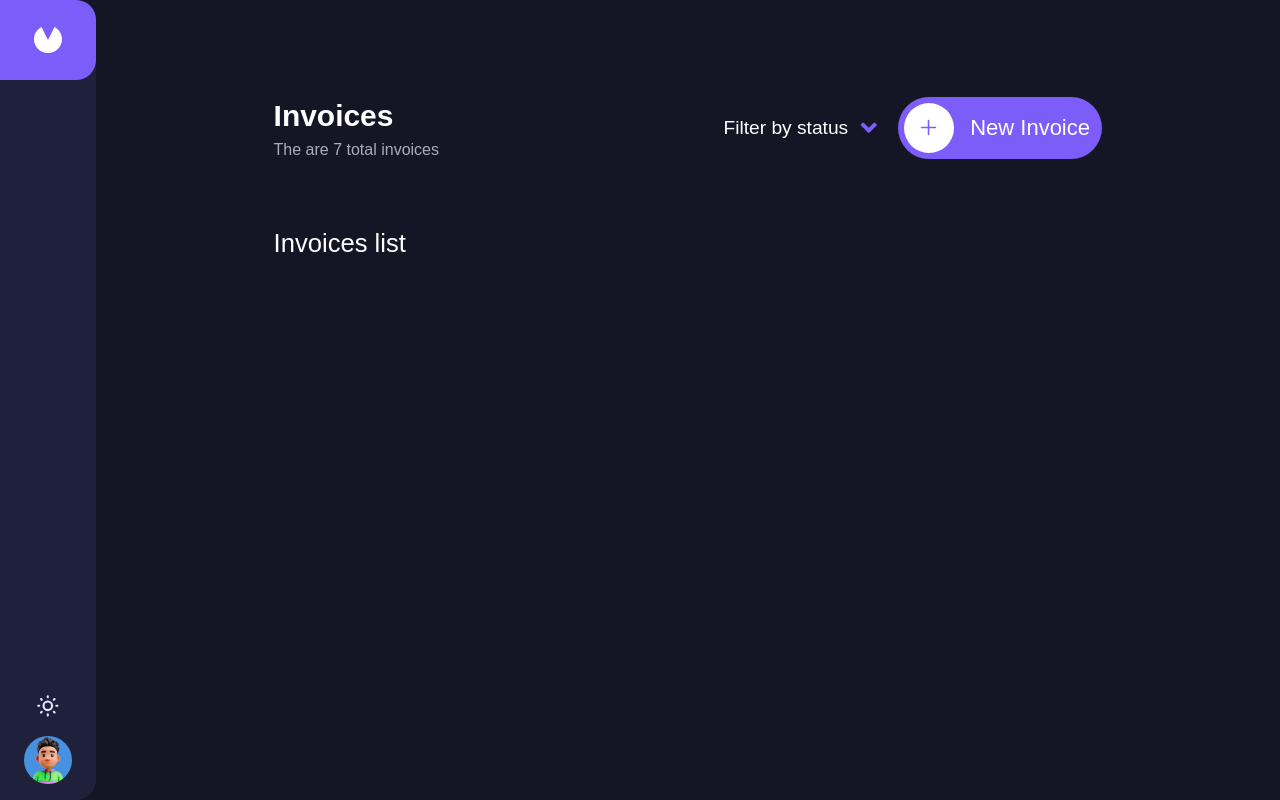
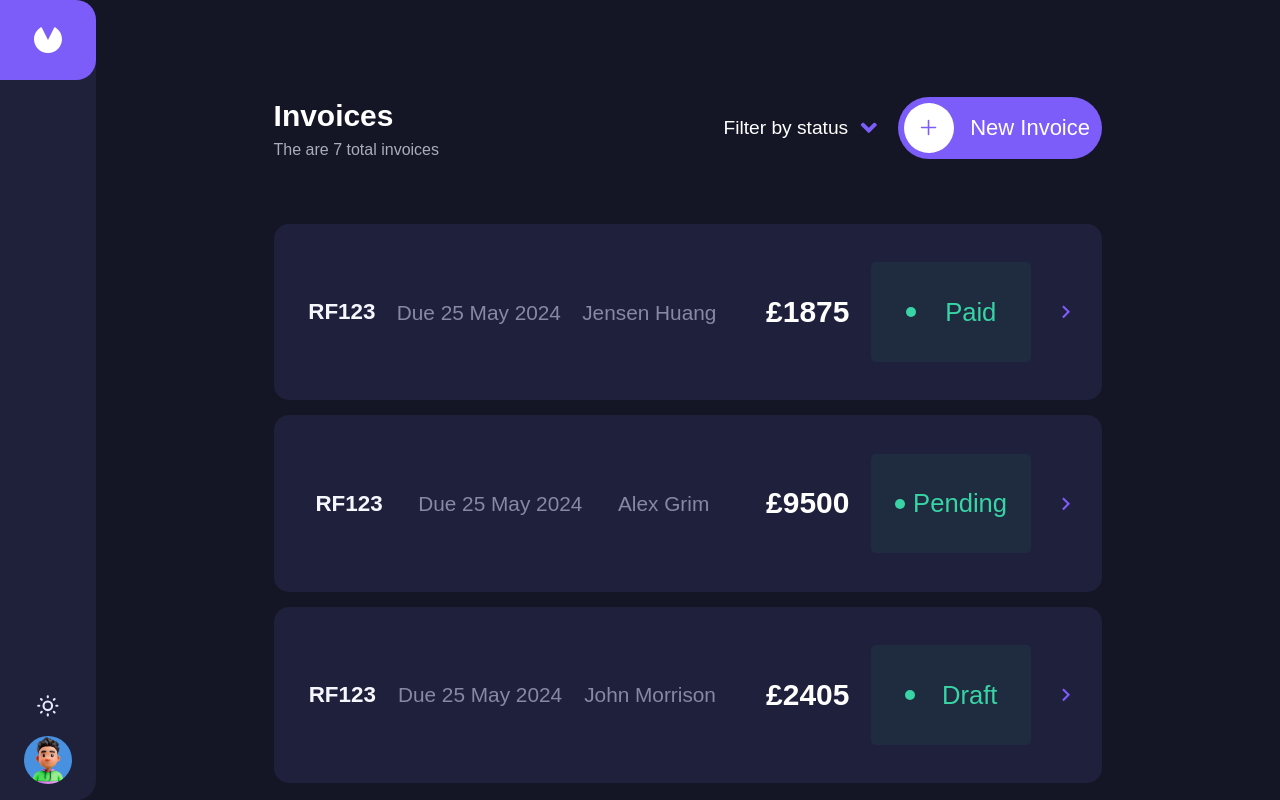
Before and after one commit to codehass/invoice-app-frontend, a React (Vite) app: page / in a window 1280 px wide. Built offline with nearby package versions, Linux system fonts and the light colour scheme.

Commit message:
add invoice item

```diff
--- a/src/components/Invoices.jsx
+++ b/src/components/Invoices.jsx
@@ -1,10 +1,44 @@
 import styled from "styled-components";
+import InvoiceItem from "./InvoiceItem";
 
+const fakeData = [
+	{
+		id: "RF123",
+		date: "Due 25 May 2024",
+		name: "Jensen Huang",
+		price: 1875,
+		status: "Paid",
+	},
+	{
+		id: "RF123",
+		date: "Due 25 May 2024",
+		name: "Alex Grim",
+		price: 9500,
+		status: "Pending",
+	},
+	{
+		id: "RF123",
+		date: "Due 25 May 2024",
+		name: "John Morrison",
+		price: 2405,
+		status: "Draft",
+	},
+];
 const InvoicesContainer = styled.div`
 	padding-top: 2rem;
+	display: flex;
+	flex-direction: column;
+	gap: 15px;
 `;
+
 function Invoices() {
-	return <InvoicesContainer>Invoices list</InvoicesContainer>;
+	return (
+		<InvoicesContainer>
+			{fakeData.map((item) => (
+				<InvoiceItem itemInfo={item} key={item.id} />
+			))}
+		</InvoicesContainer>
+	);
 }
 
 export default Invoices;
```
